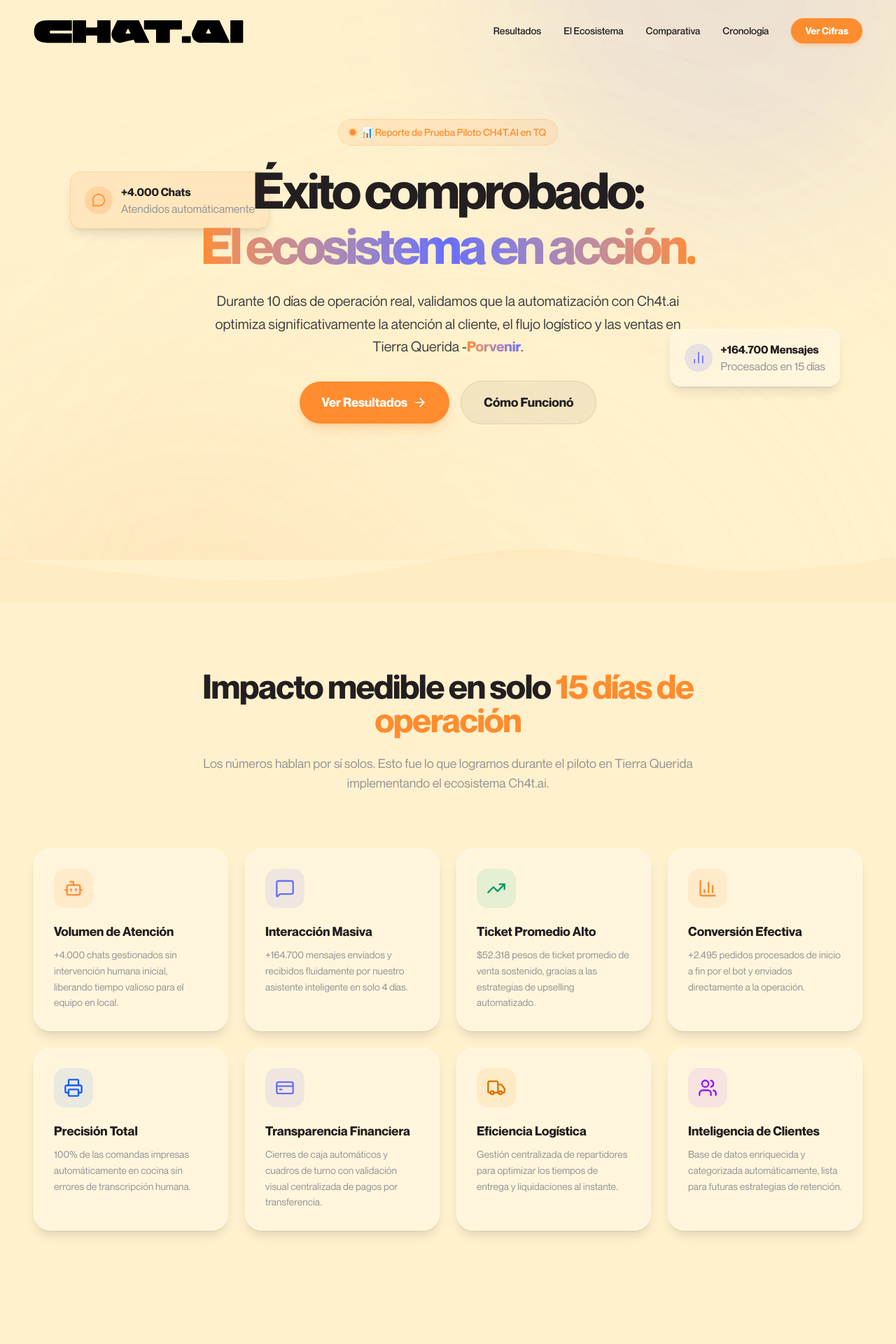
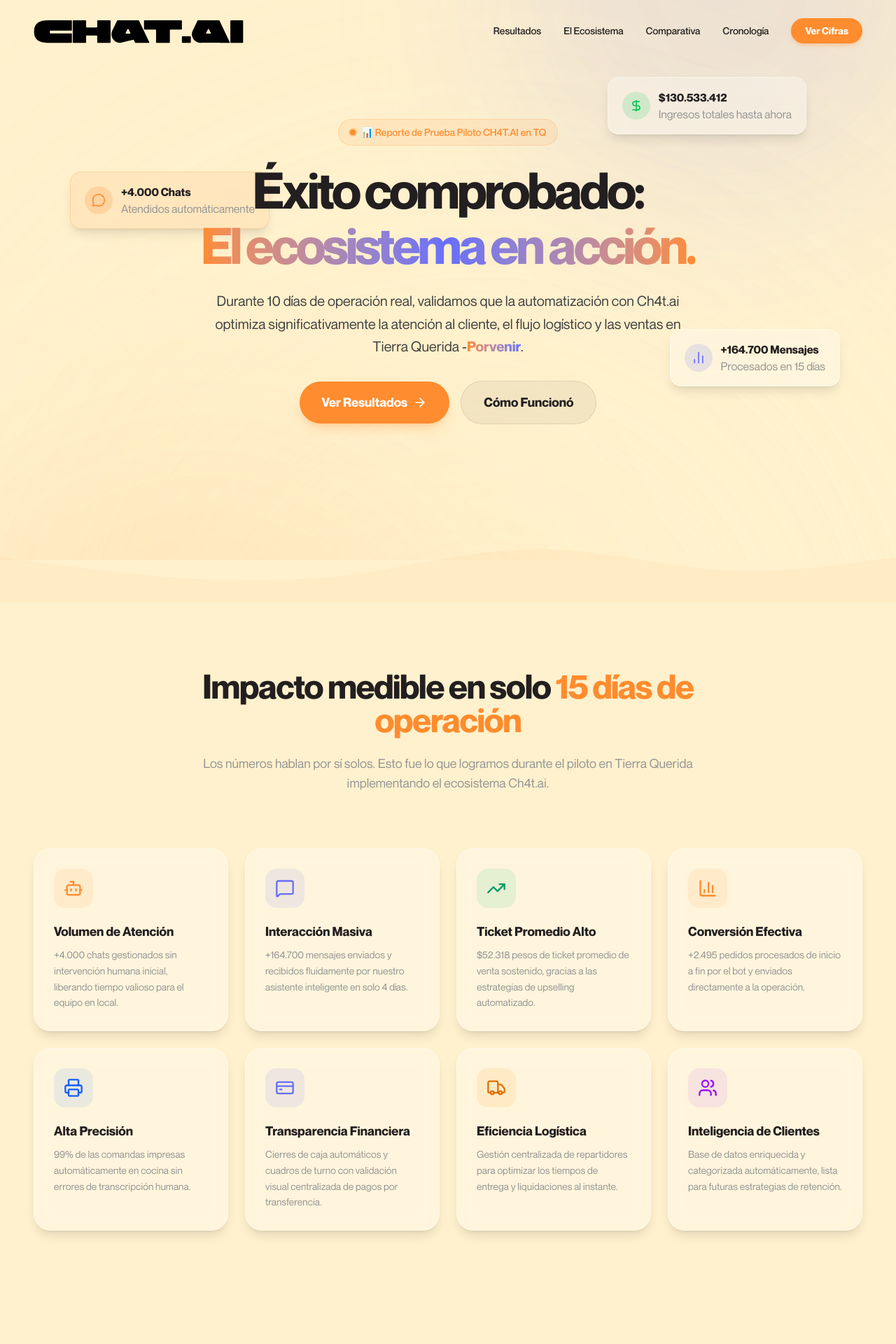
Before and after one commit to ZaPi207/Ch4t.ai-Landing-TQReport, a Next.js app: page / in a window 1280 px wide. Shown: the top 1920 px of the page at 70% size. Built offline with nearby package versions, Linux system fonts and the light colour scheme.

Commit message:
feat: add Hero and Features components to showcase pilot project results

```diff
--- a/src/components/Features.tsx
+++ b/src/components/Features.tsx
@@ -47,9 +47,9 @@
   },
   {
     icon: Printer,
-    title: "Precisión Total",
+    title: "Alta Precisión",
     description:
-      "100% de las comandas impresas automáticamente en cocina sin errores de transcripción humana.",
+      "99% de las comandas impresas automáticamente en cocina sin errores de transcripción humana.",
     color: "text-blue-600",
     bg: "bg-blue-500/10",
   },
--- a/src/components/Hero.tsx
+++ b/src/components/Hero.tsx
@@ -1,7 +1,7 @@
 "use client";
 
 import { motion, useScroll, useTransform, AnimatePresence } from "framer-motion";
-import { ArrowRight, MessageCircle, BarChart2 } from "lucide-react";
+import { ArrowRight, MessageCircle, BarChart2, DollarSign } from "lucide-react";
 import { useEffect, useState } from "react";
 
 const SEDES = ["Marinilla", "Porvenir", "La Ceja 1"];
@@ -139,6 +139,20 @@
           <p className="text-s text-muted-foreground">Procesados en 15 días</p>
         </div>
       </motion.div>
+      {/* Floating Badge — Revenue */}
+      <motion.div
+        animate={{ y: mousePosition.y * 2.5, x: mousePosition.x * 2.5 }}
+        transition={{ type: "spring", stiffness: 35 }}
+        className="hidden lg:flex absolute top-[15%] right-[10%] glass px-5 py-4 rounded-2xl items-center gap-3"
+      >
+        <div className="p-2.5 bg-green-500/15 rounded-full">
+          <DollarSign className="w-5 h-5 text-green-500" />
+        </div>
+        <div className="text-left">
+          <p className="text-m font-bold text-foreground">$130.533.412</p>
+          <p className="text-s text-muted-foreground">Ingresos totales hasta ahora</p>
+        </div>
+      </motion.div>
     </section>
   );
 }
```
